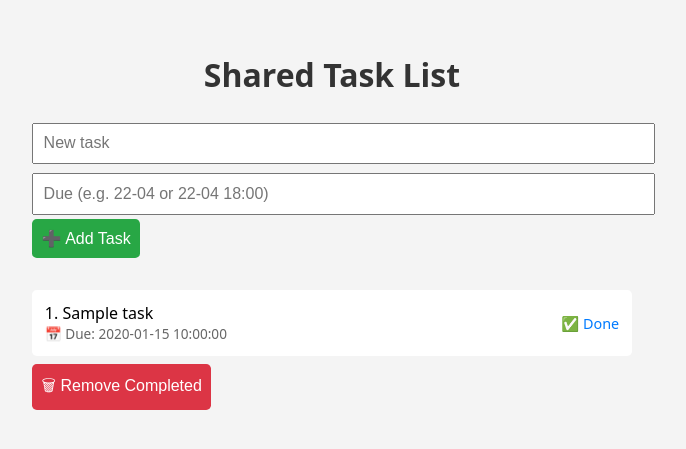
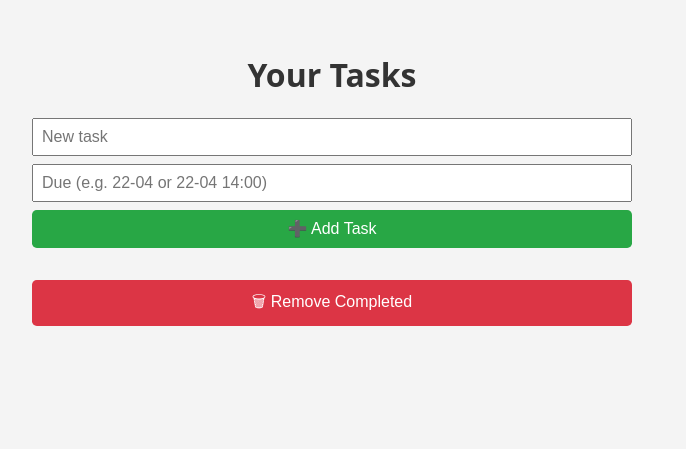
Before and after one commit to YoelGre/whatsapp-task-bot, a Flask app: template templates/tasks.html in a window 1280 px wide. Shown: the top 449 px of the page, without its empty margins (308-994 px from the left). Run offline with Flask 3, Linux system fonts and the light colour scheme; the template is opened without the code that fills it: most values are stand-ins (such as "Sample title", 1, 10 or a date in 2020).

Commit message:
Update tasks.html

```diff
--- a/templates/tasks.html
+++ b/templates/tasks.html
@@ -2,7 +2,7 @@
 <html>
 <head>
     <meta charset="UTF-8">
-    <title>Shared Task List</title>
+    <title>My Tasks</title>
     <meta name="viewport" content="width=device-width, initial-scale=1">
     <style>
         body {
@@ -17,12 +17,13 @@
             color: #333;
         }
         form {
+            display: flex;
+            flex-direction: column;
             margin-bottom: 2em;
         }
         input[type="text"] {
-            width: 100%;
-            padding: 0.6em;
-            margin: 0.3em 0;
+            padding: 0.5em;
+            margin-bottom: 0.5em;
             font-size: 1em;
         }
         button {
@@ -63,31 +64,30 @@
     </style>
 </head>
 <body>
-    <h1>Shared Task List</h1>
-
-    <form method="POST">
+    <h1>Your Tasks</h1>
+    <form method="POST" action="">
         <input type="text" name="task" placeholder="New task" required>
-        <input type="text" name="due" placeholder="Due (e.g. 22-04 or 22-04 18:00)">
+        <input type="text" name="due" placeholder="Due (e.g. 22-04 or 22-04 14:00)">
         <button type="submit">➕ Add Task</button>
     </form>
 
-    {% for task in tasks %}
+    {% for i, task in enumerate(tasks) %}
     <div class="task {% if task.done %}done{% endif %}">
         <div>
-            {{ loop.index }}. {{ task.name }}
+            {{ i+1 }}. {{ task.name }}
             {% if task.deadline %}
                 <div class="deadline">📅 Due: {{ task.deadline }}</div>
             {% endif %}
         </div>
         <div class="actions">
             {% if not task.done %}
-            <a href="/check/{{ loop.index0 }}">✅ Done</a>
+            <a href="/{{ user_id }}/check/{{ i }}">✅ Done</a>
             {% endif %}
         </div>
     </div>
     {% endfor %}
 
-    <form method="GET" action="/remove_done">
+    <form method="GET" action="/{{ user_id }}/remove_done">
         <button style="background:#dc3545;">🗑 Remove Completed</button>
     </form>
 </body>
```
